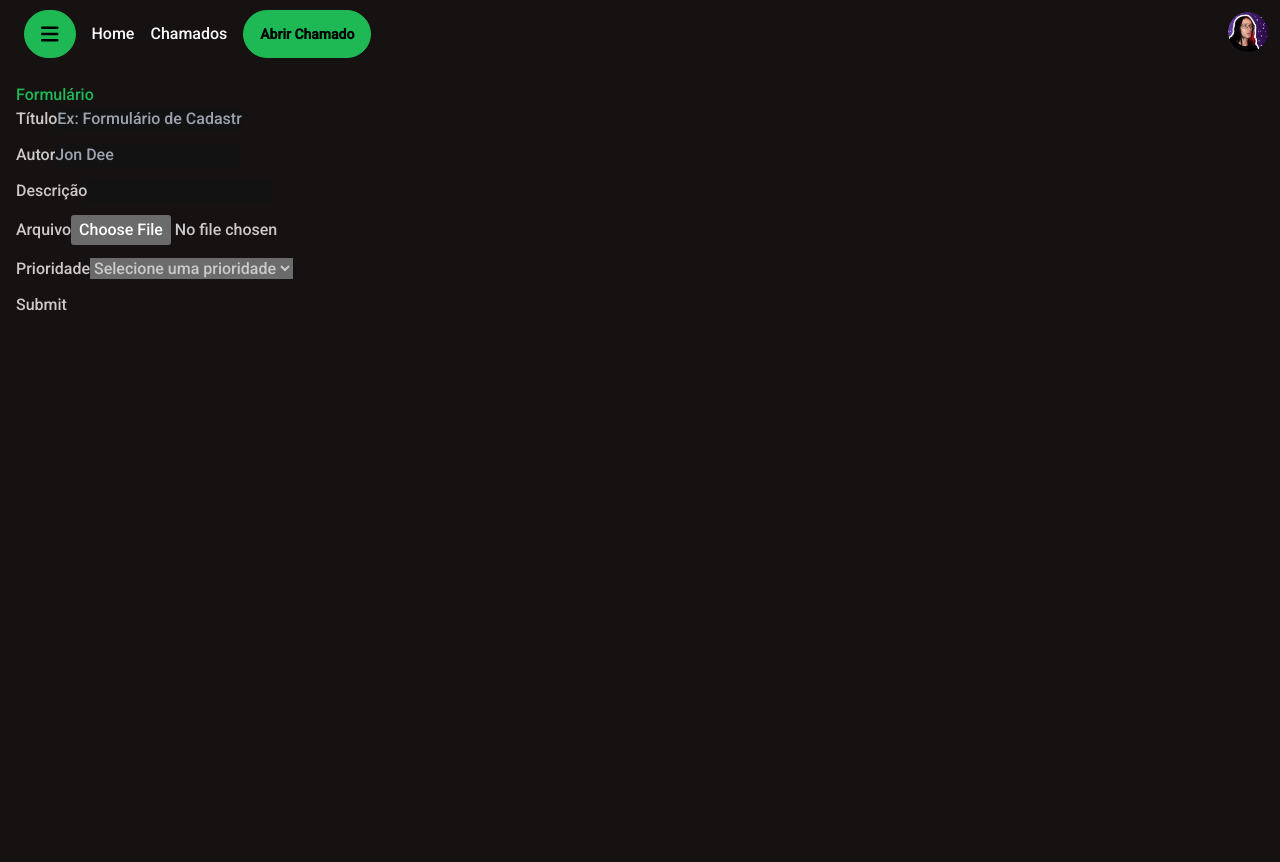
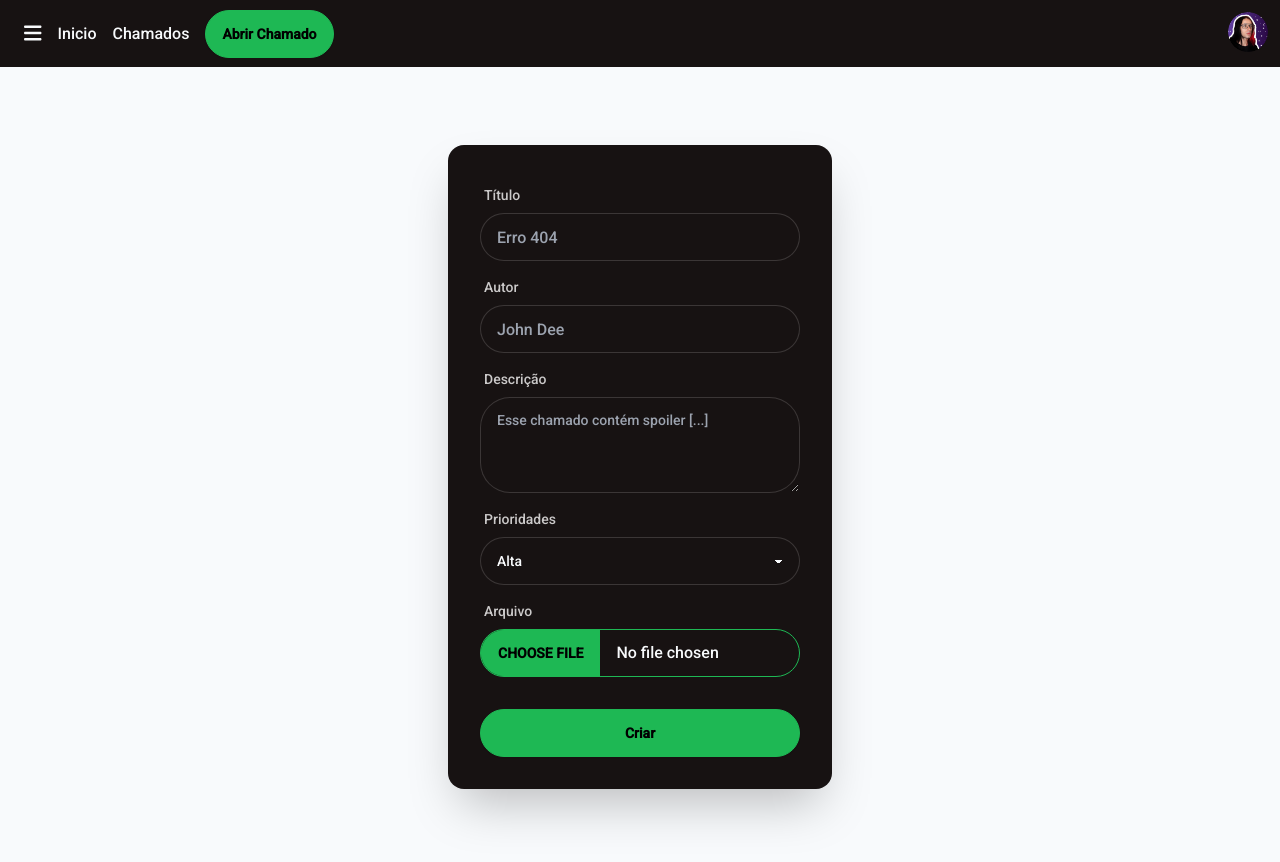
Before and after one commit to dezoliveira/desk-ai, a Next.js app: page /tickets/create in a window 1280 px wide. Shown: the top 862 px of the page. Before the commit the page ends 800 px from the top, so only its background shows below. Built offline with nearby package versions, Linux system fonts and the light colour scheme.

Commit message:
Form into tailwind (D-UI)

```diff
--- a/app/components/Navbar.js
+++ b/app/components/Navbar.js
@@ -12,11 +12,11 @@ export default function MainNavbar() {
     <main>
       <div class="navbar bg-base-100">
         <div class="flex-1">
-          <a class="btn btn-primary text-xl mx-4">
+          <a class="text-xl mx-4">
             <FontAwesomeIcon icon={faBars} />
           </a>
           <nav class="flex items-center align-center gap-4">
-            <Link href="/" className='link'>Home</Link>
+            <Link href="/" className='link'>Inicio</Link>
             <Link href="/tickets" className='link'>Chamados</Link>
             <Link href="/tickets/create">
               <button class='btn btn-primary'>
--- a/app/globals.css
+++ b/app/globals.css
@@ -7,7 +7,7 @@
 }
 
 a {
-  @apply text-slate-50 no-underline hover:text-primary
+  @apply text-slate-50 no-underline hover:text-primary hover:cursor-pointer
 }
 
 h1, h2, h3, h4, h5 {
@@ -17,3 +17,11 @@ h1, h2, h3, h4, h5 {
 .link {
   @apply no-underline
 }
+
+input, textarea, select {
+  @apply text-slate-50
+}
+
+main {
+  @apply bg-slate-50
+}
--- a/app/tickets/create/page.js
+++ b/app/tickets/create/page.js
@@ -116,65 +116,85 @@ export default function TicketsForm (){
   }
 
   return (
-    <main className='form-wrapper'>
-      <div className='p-4 d-flex align-items-center justify-content-center'>
-        <form onSubmit={handleCreateTicket}>
-          <h4>Formulário</h4>
-          <div className="mb-3" controlId="formTitle">
-            <label>Título</label>
+    <main class='wrapper flex items-center justify-center'>
+      <div class="card shrink-0 w-full max-w-sm shadow-2xl bg-base-100">
+        {/* Form de Criação de Tickets */}
+        <form class="card-body" onSubmit={handleCreateTicket}>
+          {/* Titulo */}
+          <div class="form-control">
+            <label class="label">
+              <span class="label-text">Título</span>
+            </label>
             <input
               type="text"
-              placeholder="Ex: Formulário de Cadastro"
+              placeholder="Erro 404"
+              class="input input-bordered"
+              required
               onChange={(e) => setTitle(e.target.value)}
               value={title}
             />
           </div>
 
-          <div className="mb-3" controlId="formName">
-            <label>Autor</label>
+          {/* Autor */}
+          <div class="form-control">
+            <label class="label">
+              <span class="label-text">Autor</span>
+            </label>
             <input
               type="text"
-              placeholder="Jon Dee"
+              placeholder="John Dee"
+              class="input input-bordered"
+              required
               onChange={(e) => setAuthor(e.target.value)}
               value={author}
             />
           </div>
 
-          <div className="mb-3" controlId="formBody">
-            <label>Descrição</label>
-            <input
-              as="textarea"
-              aria-label="Ex: O usuário tentou cliclar em cadastrar..."
+          {/* Descrição */}
+           <div class="form-control">
+            <label class="label">
+              <span class="label-text">Descrição</span>
+            </label>
+            <textarea
+              placeholder="Esse chamado contém spoiler [...]"
+              class="textarea textarea-bordered h-24"
+              required
               onChange={(e) => setBody(e.target.value)}
               value={body}
-            />
+            >
+            </textarea>
           </div>
 
-          <div className="mb-3" controlId="formFiles">
-            <label>Arquivo</label>
+          {/* Prioridades */}
+          <div class="form-control">
+            <label class="label">
+              <span class="label-text">Prioridades</span>
+            </label>
+            <select
+              class="select select-bordered w-full max-w-xs"
+              onChange={(e) => setPriority(e.target.value)}
+            >
+              <option selected>Alta</option>
+              <option>Média</option>
+              <option>Baixa</option>
+            </select>
+          </div>
+
+          {/* File */}
+          <div class="form-control">
+            <label class="label">
+              <span class="label-text">Arquivo</span>
+            </label>
             <input
               type="file"
-              placeholder="Add a File"
+              class="file-input file-input-bordered file-input-primary w-full max-w-xs"
               onChange={handleChange}
             />
           </div>
 
-          <div className="mb-3" controlId="formPriority">
-            <label>Prioridade</label>
-              <select
-                aria-label="Selecione uma prioridade"
-                onChange={(e) => setPriority(e.target.value)}
-              >
-              <option>Selecione uma prioridade</option>
-              <option value="Alta">Alta</option>
-              <option value="Media">Media</option>
-              <option value="Baixa">Baixa</option>
-            </select>
+          <div class="form-control mt-6">
+            <button class="btn btn-primary">Criar</button>
           </div>
-
-          <button variant="primary" type="submit">
-            Submit
-          </button>
         </form>
       </div>
     </main>
```
